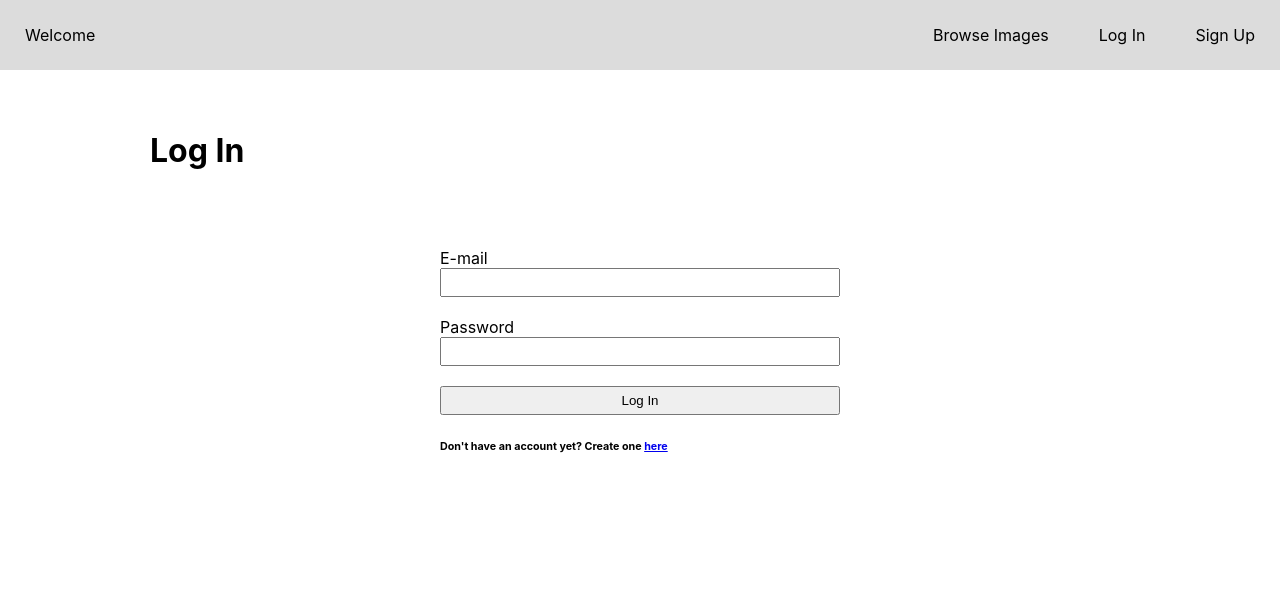
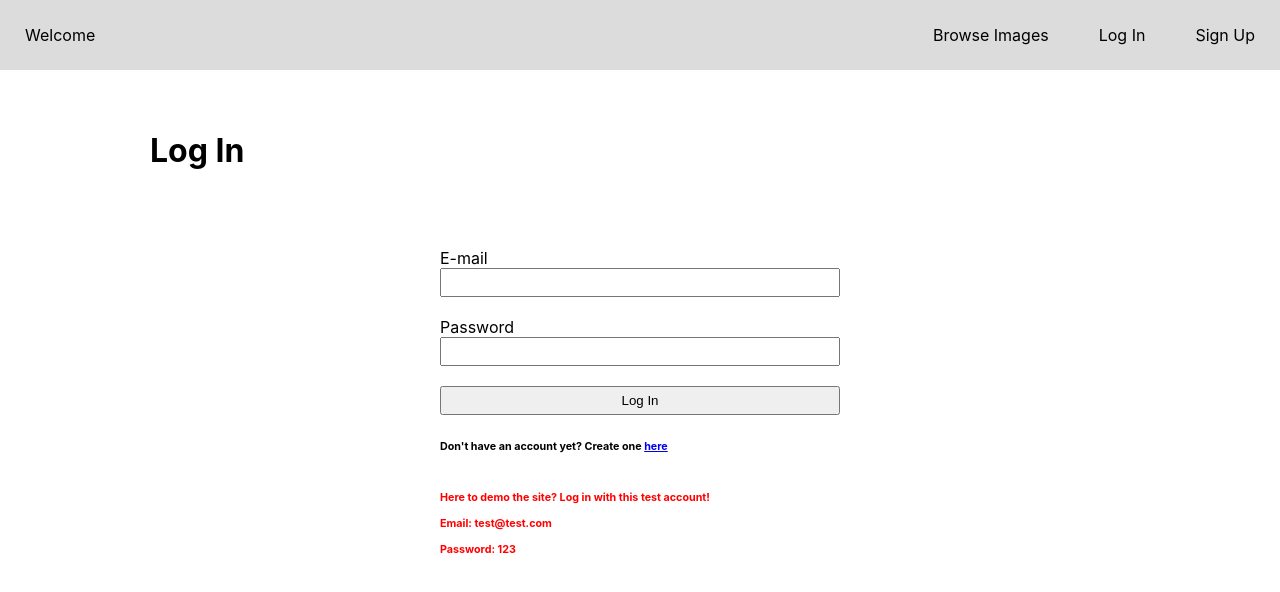
Before and after one commit to jassol/imageUploader, a React (Create React App) app: page /login in a window 1280 px wide. Shown: the top 592 px of the page. Built offline with nearby package versions, Linux system fonts and the light colour scheme; no server answers.

Commit message:
Sign Up Flow

```diff
--- a/src/components/AllImages.js
+++ b/src/components/AllImages.js
@@ -3,7 +3,7 @@ import axios from 'axios';
 import SingleImage from './SingleImage';
 import Spinner from './Spinner';
 import PageHeader from './PageHeader'
-import { useParams } from 'react-router-dom';
+import { useParams, useLocation } from 'react-router-dom';
 
 // const loadOnScroll = () => {};
 // const loadOnResize = () => {};
@@ -11,6 +11,8 @@ import { useParams } from 'react-router-dom';
 const AllImages = (props) => {
 
   const { userId } = useParams();
+  // const loggedInUser = props.user;
+  // const loggedIn = useLocation() === '/myimages';
 
   // Set up listeners for scroll & resize events for lazy loading
   // useEffect(() => {
--- a/src/components/AuthenticatedApp.js
+++ b/src/components/AuthenticatedApp.js
@@ -11,11 +11,11 @@ function AuthenticatedApp(props) {
     <div>
       <NavBar user={user} logOut={logOut} />
       <Switch>
-        <Route path="/images/:userId">
+        <Route path="/myimages">
           <AllImages user={user} />
         </Route>
-        <Route path="/">
-          <AllImages/>
+        <Route path="/images">
+          <AllImages user={user} />
         </Route>
       </Switch>
     </div>
--- /dev/null
+++ b/src/components/DemoInfo.js
@@ -0,0 +1,18 @@
+import React from 'react';
+
+const DemoInfo = () => {
+  return (
+    <div>
+      <h6 className='demo-info' >
+        <br />
+        Here to demo the site? Log in with this test account!
+        <br /><br />
+        Email: test@test.com
+        <br /><br />
+        Password: 123
+      </h6>
+    </div>
+  )
+}
+
+export default DemoInfo;
--- a/src/components/Login.js
+++ b/src/components/Login.js
@@ -2,6 +2,7 @@ import React, { useState } from 'react';
 import PageHeader from './PageHeader';
 import { Link } from 'react-router-dom';
 import axios from 'axios';
+import DemoInfo from './DemoInfo';
 
 const Login = (props) => {
   const { logIn, title } = props;
@@ -83,14 +84,23 @@ const Login = (props) => {
 
 const LoginSubtext = (props) => {
   return (props.path === '/login') ? (
+    <div>
       <h6>Don't have an account yet? Create one&nbsp;
       <Link to='/signup'>here</Link>
       </h6>
+      <DemoInfo />
+    </div>
   ) : (
+    <div>
       <h6>Already have an account? Log in&nbsp;
       <Link to='/login'>here</Link>
       </h6>
+      <DemoInfo />
+    </div>
   )
 };
 
+
+
+
 export default Login;
--- a/src/components/NavBar.js
+++ b/src/components/NavBar.js
@@ -9,7 +9,7 @@ const NavBar = (props) => {
         <h5>Welcome, {props.user.email}</h5>
       </div>
       <div id='navLinks'>
-        <Link to={`/images/${props.user.id}`}>My Images</Link>
+        <Link to={`/myimages`}>My Images</Link>
         <Link to='/images'>Browse Images</Link>
         <button id="logout" onClick={props.logOut}>Log Out</button>
       </div>
--- a/src/components/UnauthenticatedApp.js
+++ b/src/components/UnauthenticatedApp.js
@@ -17,6 +17,9 @@ function UnauthenticatedApp(props) {
         <Route path="/signup">
           <Login logIn={logIn} title='Sign Up'/>
         </Route>
+        <Route path="/images">
+          <AllImages />
+        </Route>
         <Route path="/">
           <AllImages />
         </Route>
--- a/src/index.css
+++ b/src/index.css
@@ -114,3 +114,7 @@ input[type="submit" i] {
   color: red;
   font-size: medium;
 }
+
+.demo-info {
+  color: red;
+}
```
Also changed, not shown: 1 other file (tests, documents, lock files or other folders). Lines whose indentation alone changed are shown as unchanged.
